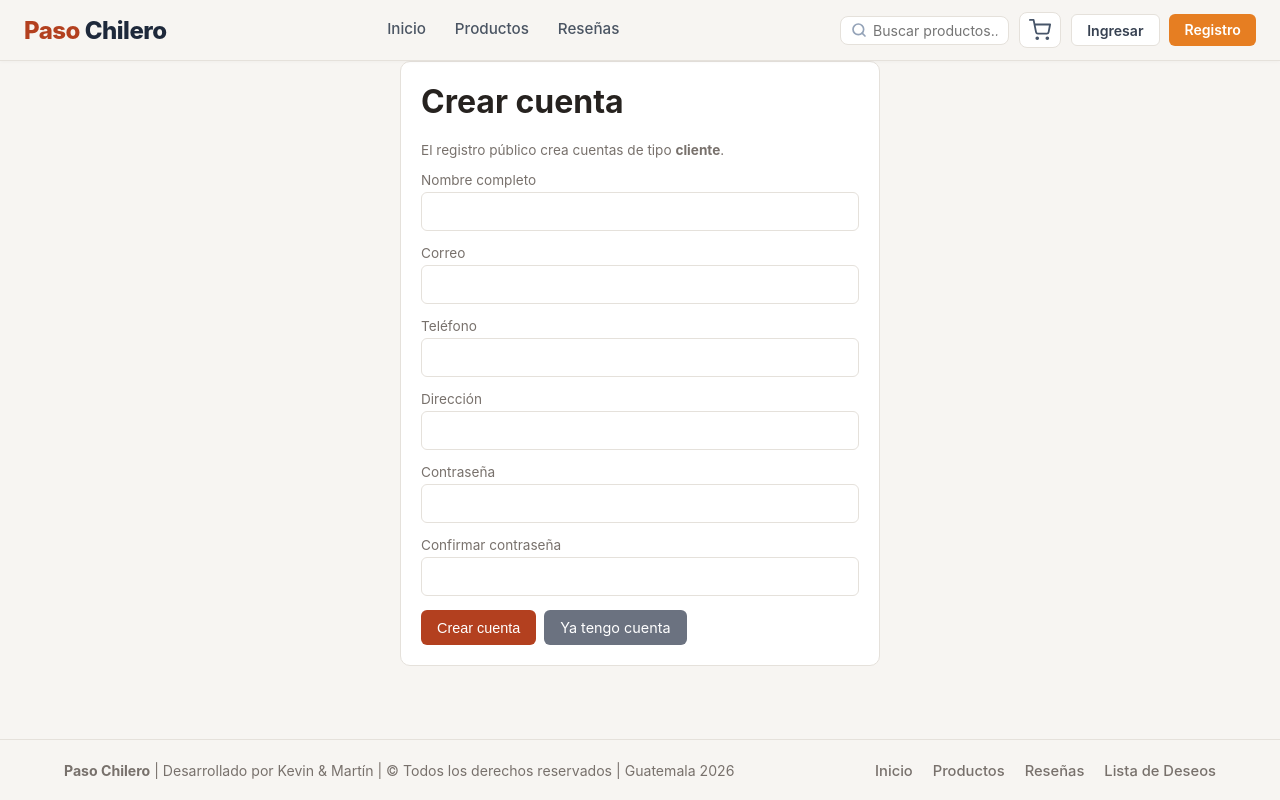
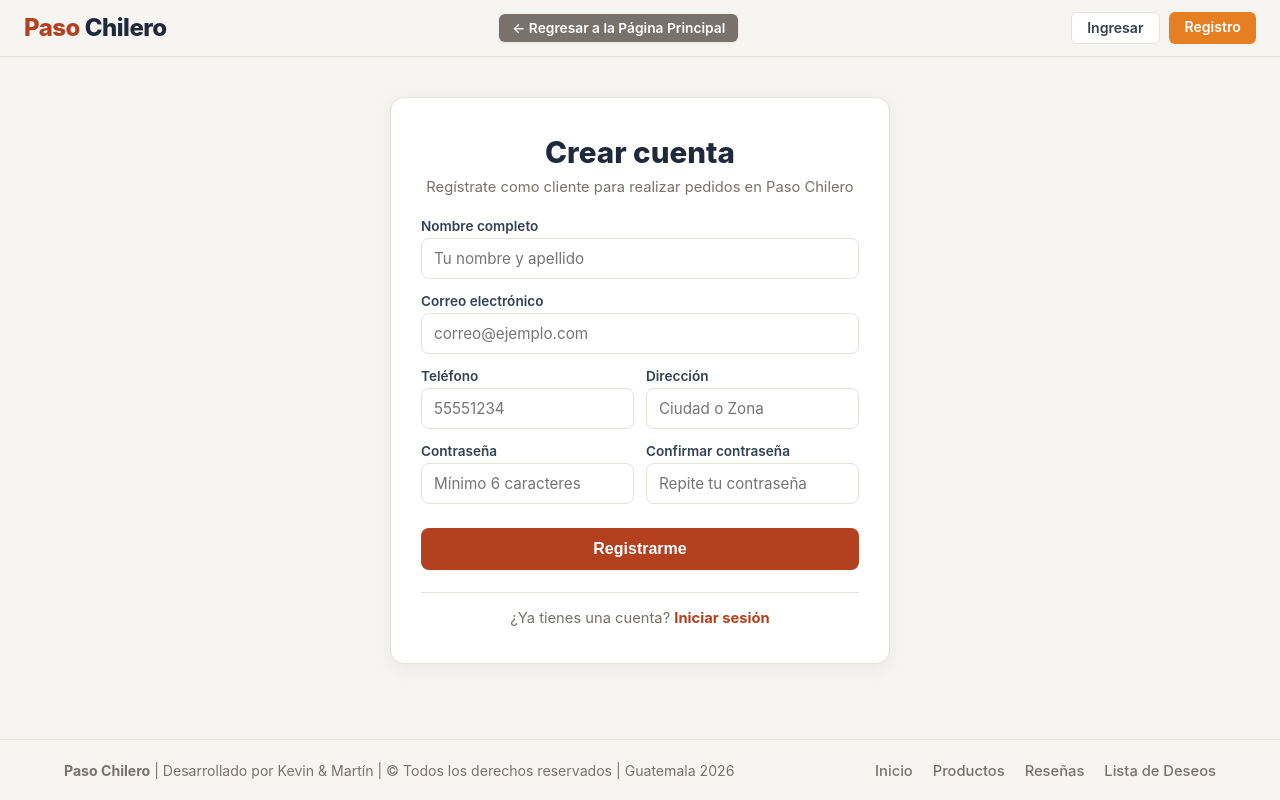
Before and after one commit to ejmgl-glitch/Proyecto_Final, a PHP site: page /auth/register.php in a window 1280 px wide. Run offline with PHP 8.4, Linux system fonts and the light colour scheme; data that the repository does not hold is empty.

Commit message:
Correción de páginas de Iniciar sesión y de Registro

```diff
--- a/assets/js/components/Header.jsx
+++ b/assets/js/components/Header.jsx
@@ -17,8 +17,9 @@ const Header = ({ user, baseUrl = '/' }) => {
     // Clave de carrito única por usuario
     const cartKey = user && user.id ? `chilero_carrito_${user.id}` : 'chilero_carrito_guest';
 
-    // Detección infalible de ruta activa
+    // Detección de ruta activa y páginas de autenticación
     const path = (typeof window !== 'undefined' ? window.location.pathname : '').toLowerCase();
+    const isAuth = path.includes('/auth') || path.includes('login.php') || path.includes('register.php');
     const isProductos = path.includes('/productos');
     const isReviews = path.includes('/reviews');
     const isFavoritos = path.includes('/wishlist');
@@ -26,15 +27,15 @@ const Header = ({ user, baseUrl = '/' }) => {
                      !path.includes('/pedidos') &&
                      !path.includes('/carrito') &&
                      !path.includes('/usuarios') &&
-                     !path.includes('/auth');
+                     !isAuth;
 
-    // Estilo activo garantizado
     const activeStyle = {
         color: 'var(--primary)',
         fontWeight: '700',
         borderBottom: '3px solid var(--primary)',
         paddingBottom: '4px'
     };
+
     const inactiveStyle = {
         paddingBottom: '4px'
     };
@@ -49,7 +50,7 @@ const Header = ({ user, baseUrl = '/' }) => {
     };
 
     useEffect(() => {
-        if (puedeUsarCarrito) {
+        if (puedeUsarCarrito && !isAuth) {
             sincronizarCarrito();
             window.addEventListener('carrito_actualizado', sincronizarCarrito);
             window.addEventListener('storage', sincronizarCarrito);
@@ -58,7 +59,7 @@ const Header = ({ user, baseUrl = '/' }) => {
                 window.removeEventListener('storage', sincronizarCarrito);
             };
         }
-    }, [puedeUsarCarrito, user]);
+    }, [puedeUsarCarrito, isAuth, user]);
 
     const actualizarStorage = (nuevosItems) => {
         setCartItems(nuevosItems);
@@ -112,7 +113,20 @@ const Header = ({ user, baseUrl = '/' }) => {
 
                     {/* MENÚ CENTRAL */}
                     <nav className={`nav-menu ${isMenuOpen ? 'active' : ''}`}>
-                        {esAdmin ? (
+                        {isAuth ? (
+                            /* En páginas Login y Registro: solo botón Regresar a Página Principal con color --muted */
+                            <ul className="nav-list nav-list-buttons">
+                                <li className="nav-item">
+                                    <a
+                                        href={`${cleanBase}index.php`}
+                                        className="header-nav-btn btn-muted"
+                                        style={{ backgroundColor: 'var(--muted)', color: '#ffffff' }}
+                                    >
+                                        &larr; Regresar a la Página Principal
+                                    </a>
+                                </li>
+                            </ul>
+                        ) : esAdmin ? (
                             /* Administrador */
                             <ul className="nav-list nav-list-buttons">
                                 <li className="nav-item">
@@ -197,7 +211,8 @@ const Header = ({ user, baseUrl = '/' }) => {
 
                     {/* BLOQUE DERECHO */}
                     <div className="navbar-auth-wrapper">
-                        {/* Buscador */}
+                        {/* Buscador (se oculta en Login/Register) */}
+                        {!isAuth && (
                             <form className="header-search-bar" onSubmit={handleSearchSubmit}>
                                 <svg className="search-icon" viewBox="0 0 24 24" width="16" height="16" stroke="currentColor" strokeWidth="2.5" fill="none" strokeLinecap="round" strokeLinejoin="round">
                                     <circle cx="11" cy="11" r="8"></circle>
@@ -210,16 +225,17 @@ const Header = ({ user, baseUrl = '/' }) => {
                                     onChange={(e) => setBusqueda(e.target.value)}
                                 />
                             </form>
+                        )}
 
-                        {/* Botón de Usuarios para Staff */}
-                        {user && (esAdmin || esTrabajador) && (
+                        {/* Botón de Usuarios para Staff (se oculta en Login/Register) */}
+                        {!isAuth && user && (esAdmin || esTrabajador) && (
                             <a href={`${cleanBase}usuarios/index.php`} className="nav-link badge-admin">
                                 Usuarios
                             </a>
                         )}
 
-                        {/* Carrito solo clientes/visitantes */}
-                        {puedeUsarCarrito && (
+                        {/* Carrito (se oculta en Login/Register) */}
+                        {!isAuth && puedeUsarCarrito && (
                             <button
                                 type="button"
                                 className="header-cart-button"
@@ -237,8 +253,8 @@ const Header = ({ user, baseUrl = '/' }) => {
                             </button>
                         )}
 
-                        {/* Pedidos */}
-                        {user && (
+                        {/* Pedidos (se oculta en Login/Register) */}
+                        {!isAuth && user && (
                             <a
                                 href={`${cleanBase}pedidos/index.php`}
                                 className="header-orders-button"
@@ -273,14 +289,13 @@ const Header = ({ user, baseUrl = '/' }) => {
             </header>
 
             {/* Modal de Carrito */}
-            {puedeUsarCarrito && isCartModalOpen && (
+            {!isAuth && puedeUsarCarrito && isCartModalOpen && (
                 <div className="cart-modal-backdrop" onClick={() => setIsCartModalOpen(false)}>
                     <div className="cart-modal-content" onClick={(e) => e.stopPropagation()}>
                         <div className="cart-modal-header">
                             <h3>🛍️ Mi Carrito ({totalCantidad})</h3>
                             <button className="cart-modal-close" onClick={() => setIsCartModalOpen(false)}>✕</button>
                         </div>
-
                         <div className="cart-modal-body">
                             {cartItems.length === 0 ? (
                                 <div className="cart-modal-empty">
@@ -326,7 +341,6 @@ const Header = ({ user, baseUrl = '/' }) => {
                                 </div>
                             )}
                         </div>
-
                         {cartItems.length > 0 && (
                             <div className="cart-modal-footer">
                                 <div className="cart-modal-total">
--- a/auth/register.php
+++ b/auth/register.php
@@ -32,60 +32,126 @@ if ($_SERVER['REQUEST_METHOD'] === 'POST') {
     }
 
     if (!$errors) {
-        // El registro público SIEMPRE crea un usuario tipo "cliente".
-        // Crear trabajador/admin sólo lo puede hacer un admin desde /usuarios/create.php
         $hash = password_hash($password, PASSWORD_DEFAULT);
         $stmt = $pdo->prepare(
             'INSERT INTO usuario (nombre, correo, password, telefono, direccion, tipo_usuario)
              VALUES (?, ?, ?, ?, ?, "cliente")'
         );
         $stmt->execute([$old['nombre'], $old['correo'], $hash, $old['telefono'], $old['direccion']]);
-
         setFlash('ok', 'Cuenta creada correctamente. Ya puedes iniciar sesión.');
         redirect(url('/auth/login.php'));
     }
 }
 
-$pageTitle = 'Crear cuenta';
+$pageTitle = 'Crear cuenta | Paso Chilero';
 require __DIR__ . '/../includes/header.php';
 ?>
-<div class="card" style="max-width:480px;margin:0 auto;">
-    <h1>Crear cuenta</h1>
-    <p class="muted">El registro público crea cuentas de tipo <strong>cliente</strong>.</p>
 
+<!-- Contenedor centrado vertical y horizontalmente en pantalla -->
+<div style="min-height: calc(100vh - 170px); display: flex; align-items: center; justify-content: center; padding: 40px 15px; box-sizing: border-box;">
+    <div class="card" style="width: 100%; max-width: 500px; margin: 0; padding: 36px 30px; border-radius: 14px; box-shadow: 0 4px 20px rgba(0,0,0,0.06); background: #ffffff; border: 1px solid var(--border);">
+
+        <div style="text-align: center; margin-bottom: 22px;">
+            <h1 style="margin: 0 0 8px 0; font-size: 1.85rem; font-weight: 800; color: #1e293b;">Crear cuenta</h1>
+            <p class="muted" style="margin: 0; font-size: 0.92rem;">Regístrate como cliente para realizar pedidos en Paso Chilero</p>
+        </div>
+
+        <?php if (!empty($errors)): ?>
             <?php foreach ($errors as $e): ?>
-        <div class="flash flash-error"><?= h($e) ?></div>
+                <div class="flash flash-error" style="margin-bottom: 16px;"><?= h($e) ?></div>
             <?php endforeach; ?>
+        <?php endif; ?>
 
-    <form method="post" class="form-grid">
+        <form method="post" class="form-grid" style="max-width: 100%; gap: 14px;">
             <div>
-            <label>Nombre completo</label>
-            <input type="text" name="nombre" value="<?= h($old['nombre']) ?>" required>
+                <label style="font-weight: 600; color: #334155; margin-bottom: 4px; display: block;">Nombre completo</label>
+                <input
+                    type="text"
+                    name="nombre"
+                    value="<?= h($old['nombre']) ?>"
+                    required
+                    placeholder="Tu nombre y apellido"
+                    style="width: 100%; box-sizing: border-box; padding: 10px 12px; border-radius: 8px; border: 1px solid var(--border);"
+                >
+            </div>
+
+            <div>
+                <label style="font-weight: 600; color: #334155; margin-bottom: 4px; display: block;">Correo electrónico</label>
+                <input
+                    type="email"
+                    name="correo"
+                    value="<?= h($old['correo']) ?>"
+                    required
+                    placeholder="correo@ejemplo.com"
+                    style="width: 100%; box-sizing: border-box; padding: 10px 12px; border-radius: 8px; border: 1px solid var(--border);"
+                >
+            </div>
+
+            <div style="display: grid; grid-template-columns: 1fr 1fr; gap: 12px;">
+                <div>
+                    <label style="font-weight: 600; color: #334155; margin-bottom: 4px; display: block;">Teléfono</label>
+                    <input
+                        type="text"
+                        name="telefono"
+                        value="<?= h($old['telefono']) ?>"
+                        placeholder="55551234"
+                        style="width: 100%; box-sizing: border-box; padding: 10px 12px; border-radius: 8px; border: 1px solid var(--border);"
+                    >
                 </div>
                 <div>
-            <label>Correo</label>
-            <input type="email" name="correo" value="<?= h($old['correo']) ?>" required>
+                    <label style="font-weight: 600; color: #334155; margin-bottom: 4px; display: block;">Dirección</label>
+                    <input
+                        type="text"
+                        name="direccion"
+                        value="<?= h($old['direccion']) ?>"
+                        placeholder="Ciudad o Zona"
+                        style="width: 100%; box-sizing: border-box; padding: 10px 12px; border-radius: 8px; border: 1px solid var(--border);"
+                    >
+                </div>
+            </div>
+
+            <div style="display: grid; grid-template-columns: 1fr 1fr; gap: 12px;">
+                <div>
+                    <label style="font-weight: 600; color: #334155; margin-bottom: 4px; display: block;">Contraseña</label>
+                    <input
+                        type="password"
+                        name="password"
+                        required
+                        minlength="6"
+                        placeholder="Mínimo 6 caracteres"
+                        style="width: 100%; box-sizing: border-box; padding: 10px 12px; border-radius: 8px; border: 1px solid var(--border);"
+                    >
                 </div>
                 <div>
-            <label>Teléfono</label>
-            <input type="text" name="telefono" value="<?= h($old['telefono']) ?>">
+                    <label style="font-weight: 600; color: #334155; margin-bottom: 4px; display: block;">Confirmar contraseña</label>
+                    <input
+                        type="password"
+                        name="password2"
+                        required
+                        minlength="6"
+                        placeholder="Repite tu contraseña"
+                        style="width: 100%; box-sizing: border-box; padding: 10px 12px; border-radius: 8px; border: 1px solid var(--border);"
+                    >
                 </div>
-        <div>
-            <label>Dirección</label>
-            <input type="text" name="direccion" value="<?= h($old['direccion']) ?>">
             </div>
-        <div>
-            <label>Contraseña</label>
-            <input type="password" name="password" required minlength="6">
-        </div>
-        <div>
-            <label>Confirmar contraseña</label>
-            <input type="password" name="password2" required minlength="6">
-        </div>
-        <div class="actions">
-            <button class="btn" type="submit">Crear cuenta</button>
-            <a class="btn btn-secondary" href="<?= url('/auth/login.php') ?>">Ya tengo cuenta</a>
+
+            <div style="margin-top: 10px;">
+                <button class="btn" type="submit" style="width: 100%; padding: 12px; font-size: 1rem; font-weight: 700; border-radius: 8px;">
+                    Registrarme
+                </button>
             </div>
         </form>
+
+        <div style="margin-top: 22px; padding-top: 16px; border-top: 1px solid var(--border); text-align: center;">
+            <p class="muted" style="margin: 0; font-size: 0.92rem;">
+                ¿Ya tienes una cuenta?
+                <a href="<?= url('/auth/login.php') ?>" style="color: var(--primary); font-weight: 700; text-decoration: none;">
+                    Iniciar sesión
+                </a>
+            </p>
         </div>
+
+    </div>
+</div>
+
 <?php require __DIR__ . '/../includes/footer.php'; ?>
```
Also changed, not shown: auth/login.php (+51 -18 lines). Lines whose indentation alone changed are shown as unchanged.
